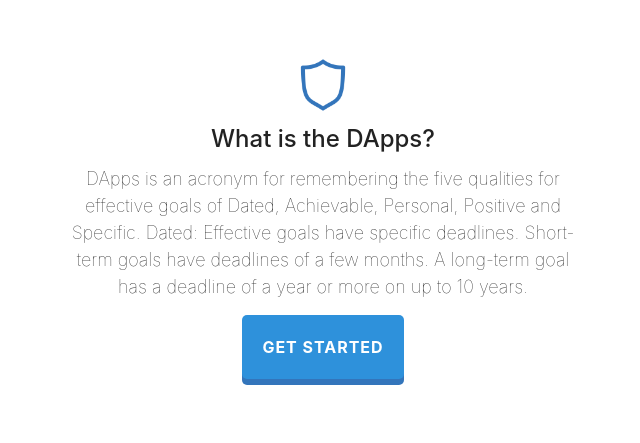
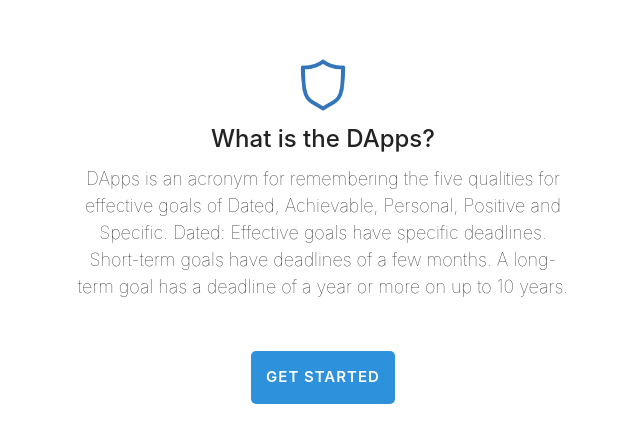
Before and after one commit to anproagile/dapps-browser, a React (Create React App) app: page / in a window 1280 px wide. Shown: the part 119-562 px from the top of the page, without its empty margins (317-957 px from the left). Built offline with nearby package versions, Linux system fonts and the light colour scheme.

Commit message:
Add Row and Col

```diff
--- a/src/App.css
+++ b/src/App.css
@@ -22,22 +22,31 @@
   font-size: large;
   font-weight: 100;
   color: #222;
-  width: 510px;
+  max-width: 500px;
   display: inline-table;
   margin: 3px;
 }
 
+header.App-btn {
+  margin-top: 22vh;
+}
+
+@media only screen and (max-width: 470px) {
+  header.App-btn {
+    margin-top: 30vh;
+  }
+}
+
 button {
-  margin-top: 140px;
   border: none;
   font-family: inherit;
-  font-size: inherit;
+  font-size: 15px;
   cursor: pointer;
-  padding: 20px;
+  padding: 15px;
   display: inline-block;
   text-transform: uppercase;
   letter-spacing: 1px;
-  font-weight: 700;
+  font-weight: 600;
   outline: none;
   position: relative;
   -webkit-transition: all 0.3s;
@@ -45,11 +54,10 @@ button {
   transition: all 0.3s;
   background: #2e91db;
   color: #fff;
-  box-shadow: 0 6px #3375BB;
   -webkit-transition: none;
   -moz-transition: none;
   transition: none;
-  border-radius: 5px 5px 5px 5px;
+  border-radius: 5px;
 }
 
 h1.title {
--- a/src/App.js
+++ b/src/App.js
@@ -6,7 +6,9 @@ import {
   Link
 } from 'react-router-dom'
 import {
-    Media
+  Row,
+  Col,
+  Media
 } from 'reactstrap';
 import logo from './logo_solid_square_blue.png';
 import './App.css';
@@ -49,11 +51,21 @@ const Home = () => (
       <header className="App-header">
         <img src={logo} className="App-logo" alt="logo" />
         <h1 className="App-title">What is the DApps?</h1>
-        <p className="App-intro">
-        DApps is an acronym for remembering the five qualities for effective goals of Dated, Achievable, Personal, Positive and Specific. Dated: Effective goals have specific deadlines. Short-term goals have deadlines of a few months. A long-term goal has a deadline of a year or more on up to 10 years.
-        </p>
+        <Row>
+          <Col sm="12" md={{ size: 8, offset: 2 }}>
+            <p className="App-intro">
+          DApps is an acronym for remembering the five qualities for effective goals of Dated, Achievable, Personal, Positive and Specific. Dated: Effective goals have specific deadlines. Short-term goals have deadlines of a few months. A long-term goal has a deadline of a year or more on up to 10 years.
+            </p>
+          </Col>
+        </Row>
       </header>
-    <Link to='/browser'><button id="btn">Get Started</button></Link>
+      <header className="App-btn">
+        <Row>
+          <Col>
+          <Link to='/browser'><button id="btn">Get Started</button></Link>
+          </Col>
+        </Row>
+      </header>
     </div>
   </div>
 )
```
